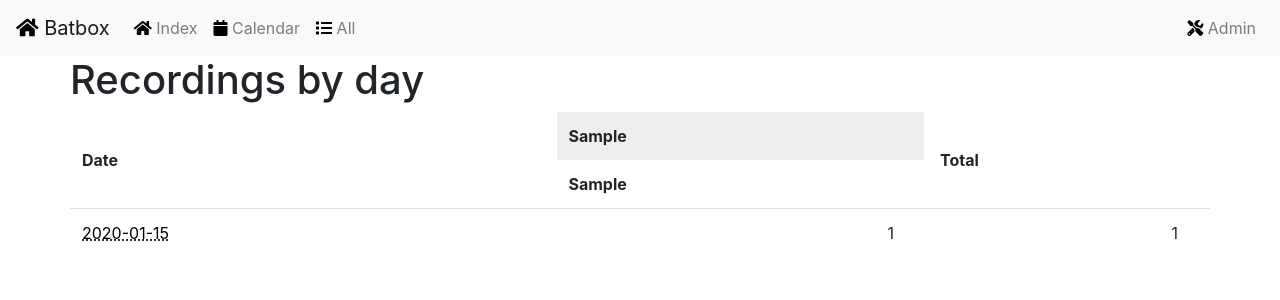
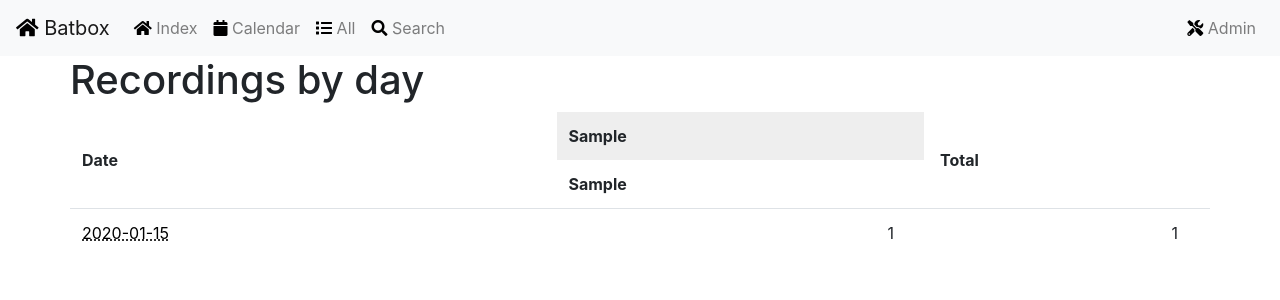
Before and after one commit to parsingphase/batbox, a Django app: page / in a window 1280 px wide. Shown: the top 300 px of the page. Run offline with Django 3.2, Linux system fonts and the light colour scheme; tables that the repository leaves empty hold one stand-in row (values such as "Sample post"); some libraries are stand-ins or nearby versions.

Commit message:
Search on pan, display search outputs in list

```diff
--- a/tracemap/templates/tracemap/base.html
+++ b/tracemap/templates/tracemap/base.html
@@ -32,6 +32,9 @@
             <li class="nav-item">
                 <a class="nav-link" href="{% url 'list_view' %}"><i class="fas fa-list"></i> All</a>
             </li>
+            <li class="nav-item">
+                <a class="nav-link" href="{% url 'search_view' %}"><i class="fas fa-search"></i> Search</a>
+            </li>
         </ul>
         <ul class="navbar-nav">
             <li class="nav-item">
--- a/tracemap/urls.py
+++ b/tracemap/urls.py
@@ -14,7 +14,7 @@ urlpatterns = [
         views.species,
         name=' species_view'
     ),
-    path('search', views.search, name=' search_view'),
+    path('search', views.search, name='search_view'),
     path('api/search', views.search_api, name='search_api'),
 
 ]
--- a/tracemap/views.py
+++ b/tracemap/views.py
@@ -1,7 +1,7 @@
 from batbox import settings
 from datetime import datetime, timedelta, date
 from dateutil.parser import parse as parse_date
-from django.db.models import Count
+from django.db.models import Count, Min, Max
 from django.db.models.functions import TruncDay
 from django.http import HttpRequest, HttpResponse, Http404, JsonResponse
 from django.template import loader
@@ -95,7 +95,12 @@ def day(request, date):
 
 
 def list_all(request):
-    files = AudioRecording.objects.all()
+    search_params = request.GET
+    if search_params:
+        search_filter = build_search_filter(search_params)
+        files = AudioRecording.objects.filter(**search_filter)
+    else:
+        files = AudioRecording.objects.all()
     return display_recordings_list(files, request)
 
 
@@ -258,29 +263,28 @@ def audio_for_json(audio: AudioRecording) -> dict:
 
 def search_api(request: HttpRequest):
     # return HttpResponse(dumps(request.GET))
-    search_filter = {}
     search_params = request.GET
-    if 'species' in search_params:
-        search_filter['species__in'] = search_params['species'].split(',')
-
-    if 'west' in search_params:
-        search_filter['longitude__gte'] = search_params['west']
-
-    if 'east' in search_params:
-        search_filter['longitude__lte'] = search_params['east']
-
-    if 'south' in search_params:
-        search_filter['latitude__gte'] = search_params['south']
-
-    if 'north' in search_params:
-        search_filter['latitude__lte'] = search_params['north']
-
-    if 'start' in search_params:
-        search_filter['recorded_at__gte'] = parse_date(search_params['start'])
-
-    if 'end' in search_params:
-        search_filter['recorded_at__lte'] = parse_date(search_params['end'])
+    search_filter = build_search_filter(search_params)
 
     results = AudioRecording.objects.filter(**search_filter)
     results = [{'lat': f.latitude, 'lng': f.longitude, 'value': 1} for f in results]
     return JsonResponse({'data': results, 'search': search_filter}, safe=False)
+
+
+def build_search_filter(search_params):
+    search_filter = {}
+    if 'species' in search_params:
+        search_filter['species__in'] = search_params['species'].split(',')
+    if 'west' in search_params:
+        search_filter['longitude__gte'] = search_params['west']
+    if 'east' in search_params:
+        search_filter['longitude__lte'] = search_params['east']
+    if 'south' in search_params:
+        search_filter['latitude__gte'] = search_params['south']
+    if 'north' in search_params:
+        search_filter['latitude__lte'] = search_params['north']
+    if 'start' in search_params:
+        search_filter['recorded_at__gte'] = parse_date(search_params['start'])
+    if 'end' in search_params:
+        search_filter['recorded_at__lte'] = parse_date(search_params['end'])
+    return search_filter
```
Also changed, not shown: tracemap/templates/tracemap/search.html (+8 -2 lines).
